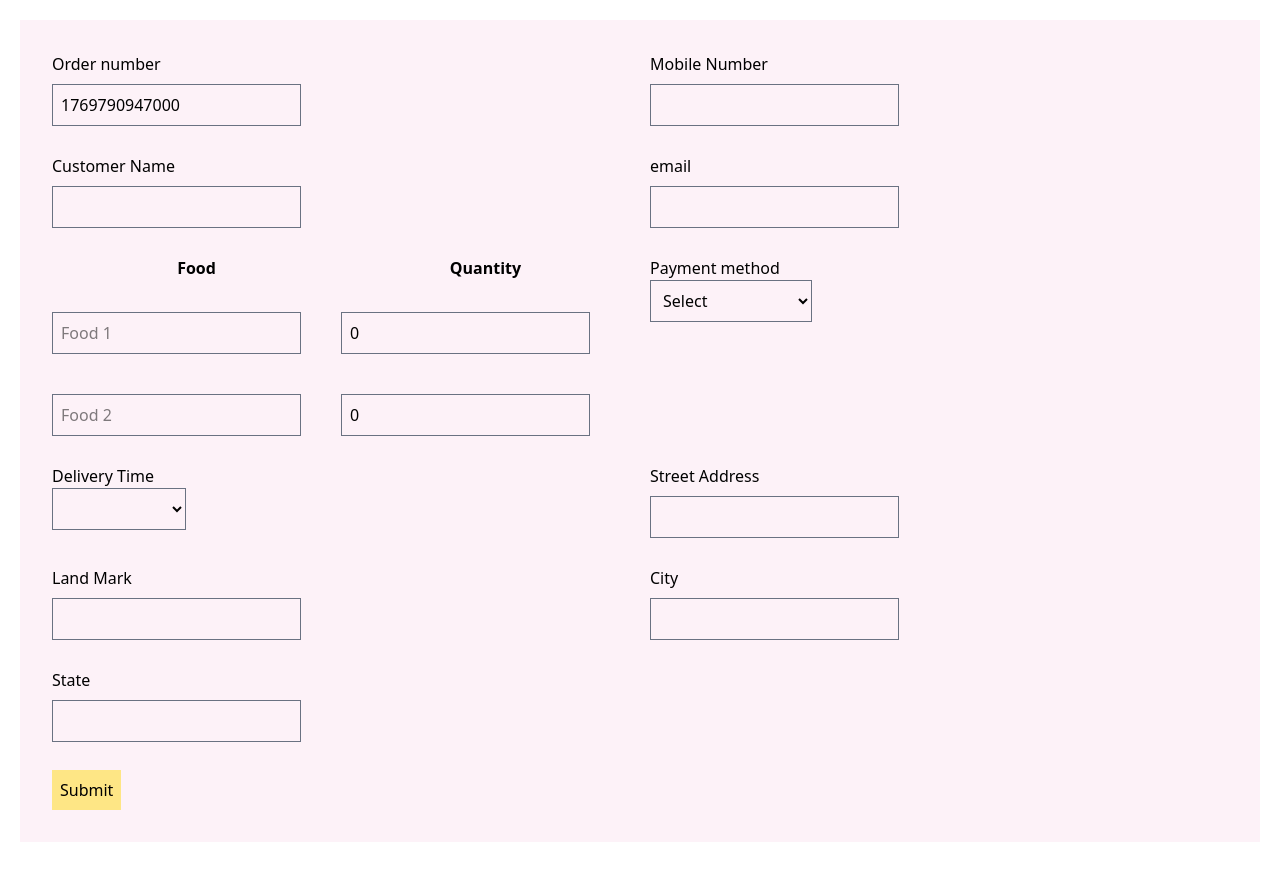
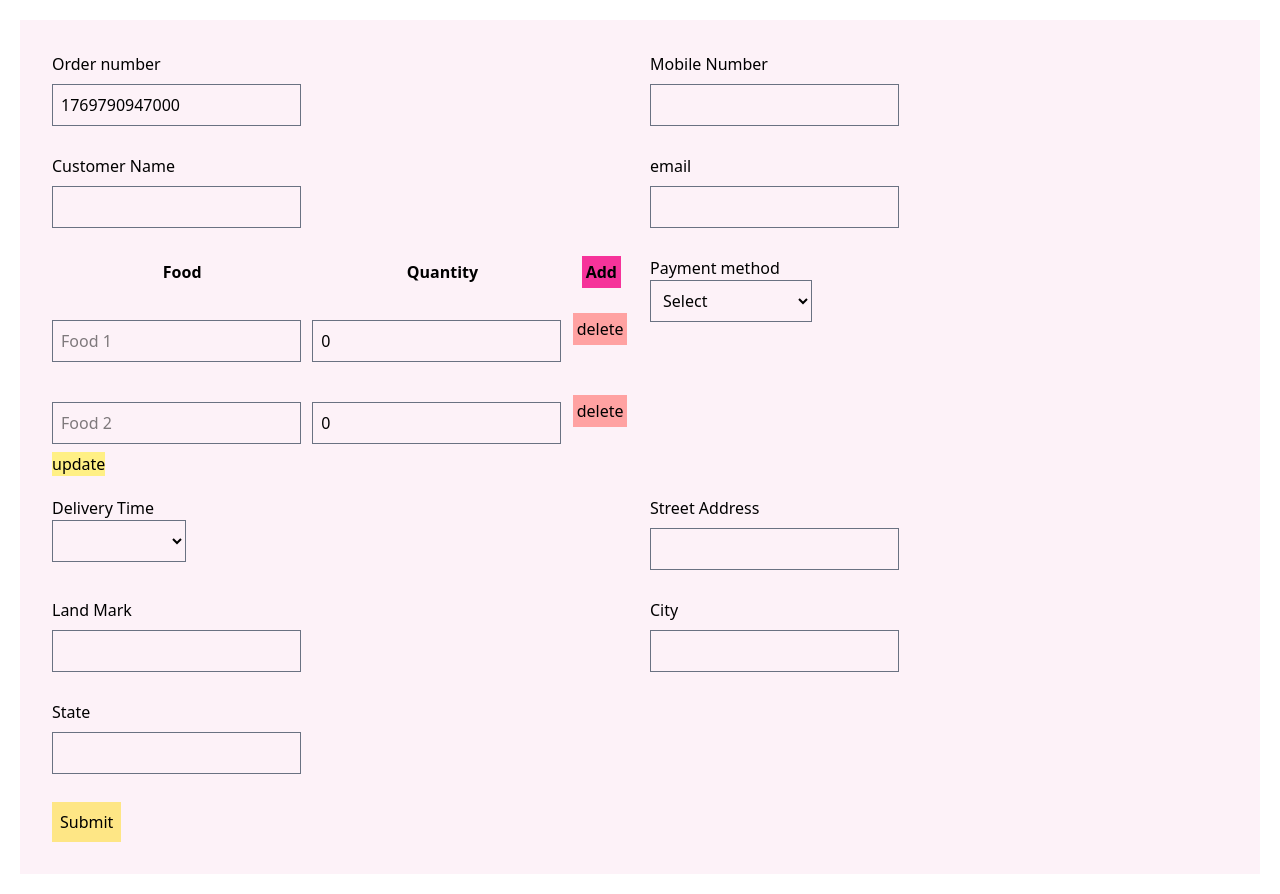
Before and after one commit to Kirushanthi26/react-marathon, a React (Vite) app: page / in a window 1280 px wide. Before the commit the page ends 862 px from the top, so only its background shows below. Built offline with nearby package versions, Linux system fonts and the light colour scheme.

Commit message:
dynamic form - useFieldArray - CURD

```diff
--- a/src/features/foodDeliveryForm/foodDeliveryFormRHF/components/FoodItems.tsx
+++ b/src/features/foodDeliveryForm/foodDeliveryFormRHF/components/FoodItems.tsx
@@ -11,13 +11,31 @@ const FoodItems = () => {
     const { register } = useFormContext<UserDetails>()
     const { errors } = useFormState<UserDetails>({ name: "foodItems" })
 
-    const { fields } = useFieldArray<UserDetails>({ name: "foodItems" })
+    const { fields,
+        append, //Append input/inputs to the end of your fields and focus.
+        remove,
+        update
+
+    } = useFieldArray<UserDetails>({ name: "foodItems" })
+
+    const handleAddRow = () => {
+        append({ name: "food append test", quantity: 8 }, {
+            focusName: "foodItems.0.quantity"
+        })
+    }
 
     return (
         <table>
             <tr>
                 <th>Food</th>
                 <th>Quantity</th>
+                <th>
+                    <button onClick={handleAddRow} className="bg-pink-500 p-1"
+                        type="button"
+                    >
+                        Add
+                    </button>
+                </th>
             </tr>
             {fields.map((field, index) =>
                 <tr key={field.id}>
@@ -41,8 +59,23 @@ const FoodItems = () => {
                             error={errors.foodItems && errors.foodItems[index]?.quantity}
                         />
                     </td>
+                    <td>
+                        <button type="button"
+                            onClick={() => remove(index)}
+                            className="bg-red-300 p-1"
+                        >
+                            delete
+                        </button>
+                    </td>
                 </tr>
             )}
+
+            <button type="button"
+                className="bg-yellow-200"
+                onClick={() => update(2, { name: "food update", quantity: 4 })}
+            >
+                update
+            </button>
         </table>
     )
 }
```
